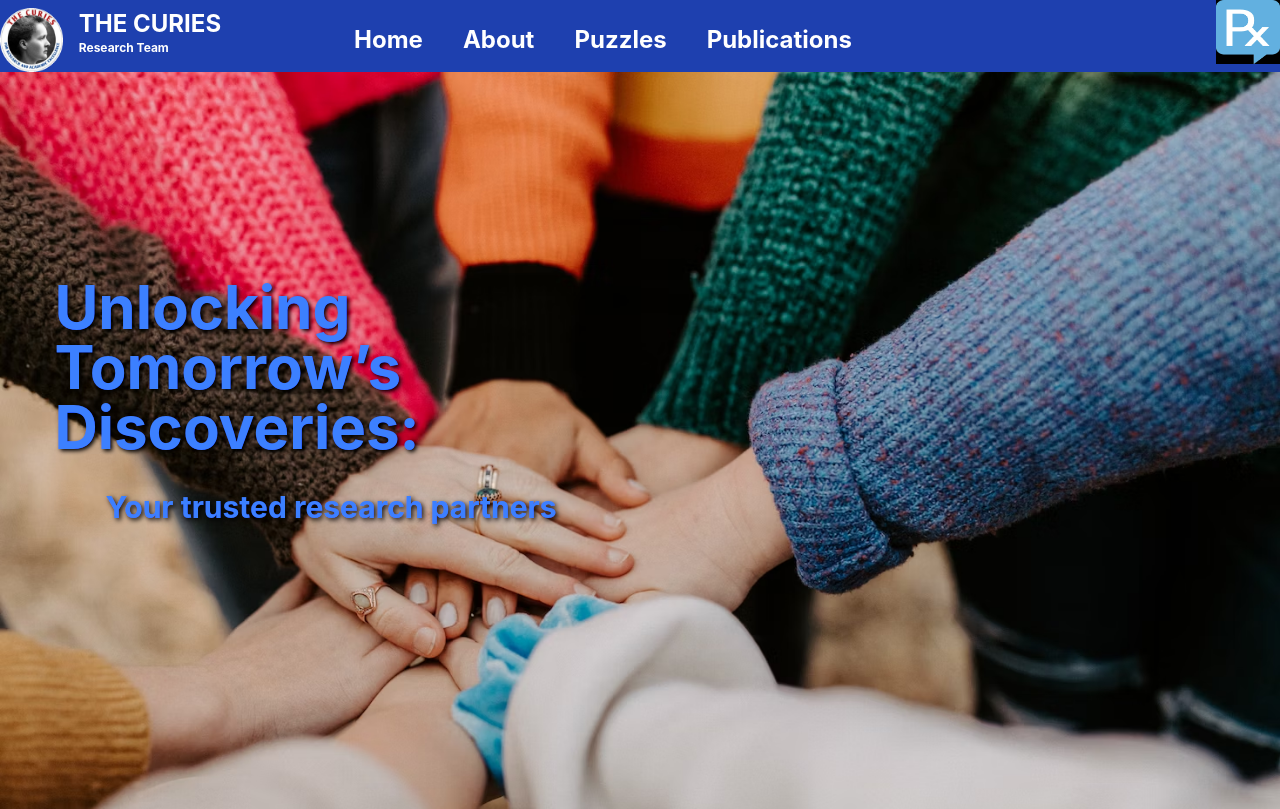
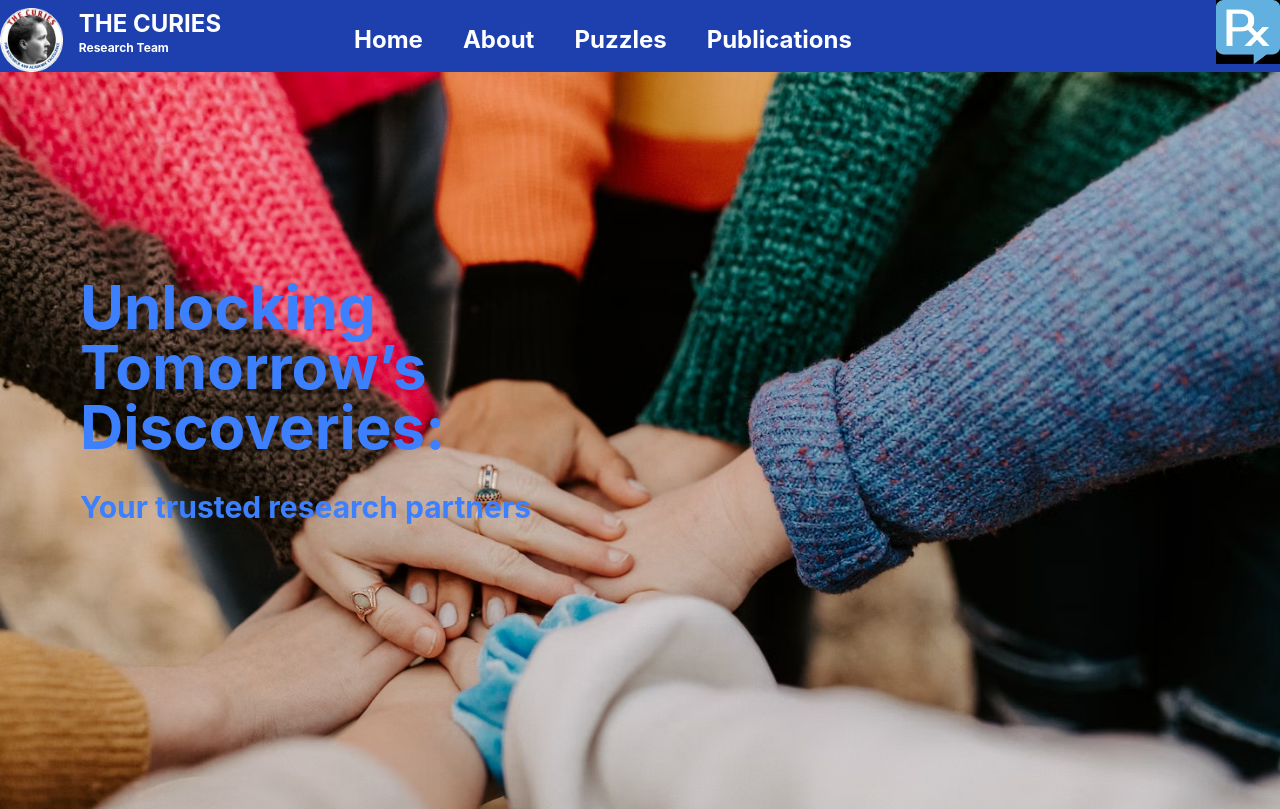
Before and after one commit to Geraldine-Okeke/curies, a React (Create React App) app: page / in a window 1280 px wide. Shown: the top 809 px of the page. Built offline with nearby package versions, Linux system fonts and the light colour scheme.

Commit message:
small changes

```diff
--- a/src/index.css
+++ b/src/index.css
@@ -36,7 +36,7 @@ code {
 }
 
 .animate-text {
-  animation: textAnimation 4s linear infinite;
+  animation: textAnimation 4s linear;
 }
 
 @keyframes spanAnimation {
@@ -55,7 +55,7 @@ code {
 }
 
 .animate-span {
-  animation: spanAnimation 4s linear infinite;
+  animation: spanAnimation 4s linear ;
 }
 
 @keyframes rotate {
```
